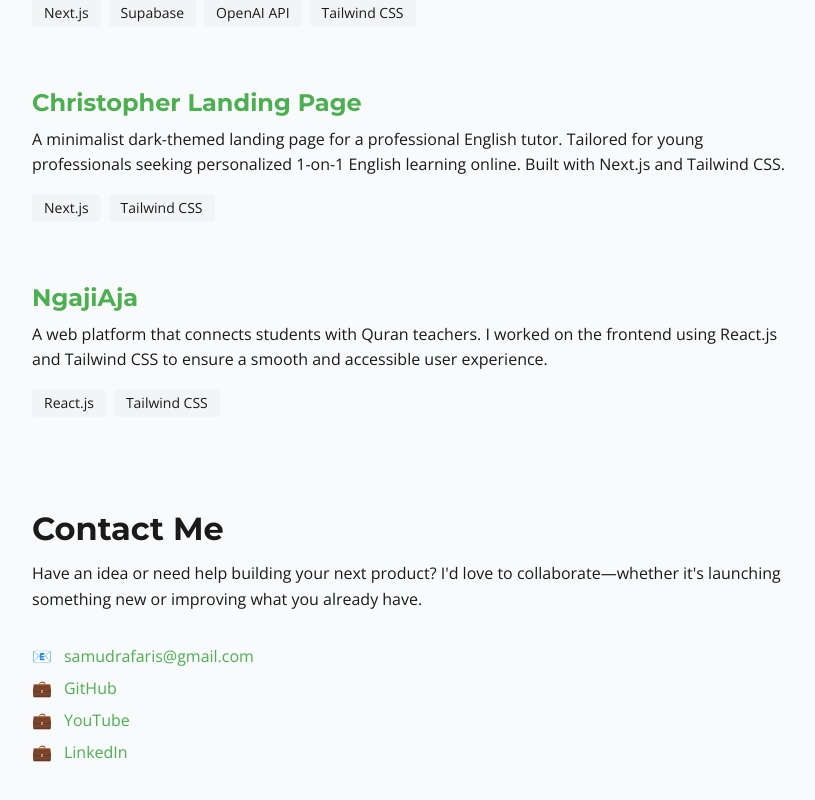
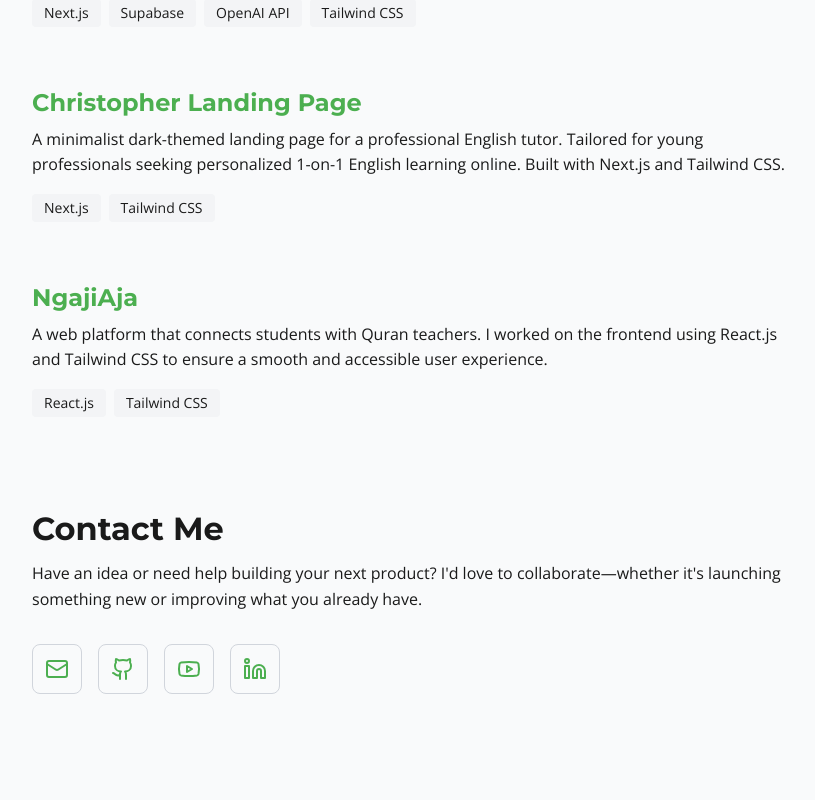
Before and after one commit to samudraarq/samudra-web, a Next.js app: page / in a window 1280 px wide. Shown: the part 903-1703 px from the top of the page, without its empty margins (228-1043 px from the left). Built offline with nearby package versions, Linux system fonts and the light colour scheme.

Commit message:
change to icon buttons

```diff
--- a/package.json
+++ b/package.json
@@ -9,7 +9,7 @@
     "lint": "next lint"
   },
   "dependencies": {
-    "lucide": "^0.525.0",
+    "lucide-react": "^0.525.0",
     "next": "15.3.5",
     "react": "^19.0.0",
     "react-dom": "^19.0.0"
--- a/src/components/contact-section.tsx
+++ b/src/components/contact-section.tsx
@@ -1,3 +1,5 @@
+import { Mail, Github, Youtube, Linkedin } from "lucide-react";
+
 const ContactSection = () => {
   return (
     <div className="custom-container pt-24 pb-24">
@@ -8,37 +10,41 @@ const ContactSection = () => {
         already have.
       </p>
 
-      <div className="space-y-2">
-        <div className="flex items-center gap-3">
-          <span>📧</span>
-          <a href="mailto:samudrafaris@gmail.com" className="hover:underline">
-            samudrafaris@gmail.com
+      <div className="flex gap-4">
+        <a
+          href="mailto:samudrafaris@gmail.com"
+          className="p-3 border border-gray-300 dark:border-gray-700 rounded-lg hover:bg-gray-50 dark:hover:bg-gray-800 transition-colors"
+          title="Email"
+        >
+          <Mail size={24} />
         </a>
-        </div>
-        <div className="flex items-center gap-3">
-          <span>💼</span>
-          <a href="https://github.com/samudrafaris" className="hover:underline">
-            GitHub
+        <a
+          href="https://github.com/samudrafaris"
+          target="_blank"
+          rel="noopener noreferrer"
+          className="p-3 border border-gray-300 dark:border-gray-700 rounded-lg hover:bg-gray-50 dark:hover:bg-gray-800 transition-colors"
+          title="GitHub"
+        >
+          <Github size={24} />
         </a>
-        </div>
-        <div className="flex items-center gap-3">
-          <span>💼</span>
         <a
           href="https://youtube.com/@samudrafaris?si=_zRCjjBaiv9nHU2k"
-            className="hover:underline"
+          target="_blank"
+          rel="noopener noreferrer"
+          className="p-3 border border-gray-300 dark:border-gray-700 rounded-lg hover:bg-gray-50 dark:hover:bg-gray-800 transition-colors"
+          title="YouTube"
         >
-            YouTube
+          <Youtube size={24} />
         </a>
-        </div>
-        <div className="flex items-center gap-3">
-          <span>💼</span>
         <a
           href="https://www.linkedin.com/in/samudra-faris-arqam/"
-            className="hover:underline"
+          target="_blank"
+          rel="noopener noreferrer"
+          className="p-3 border border-gray-300 dark:border-gray-700 rounded-lg hover:bg-gray-50 dark:hover:bg-gray-800 transition-colors"
+          title="LinkedIn"
         >
-            LinkedIn
+          <Linkedin size={24} />
         </a>
-        </div>
       </div>
     </div>
   );
```
Also changed, not shown: 1 other file (tests, documents, lock files or other folders). Lines whose indentation alone changed are shown as unchanged.
